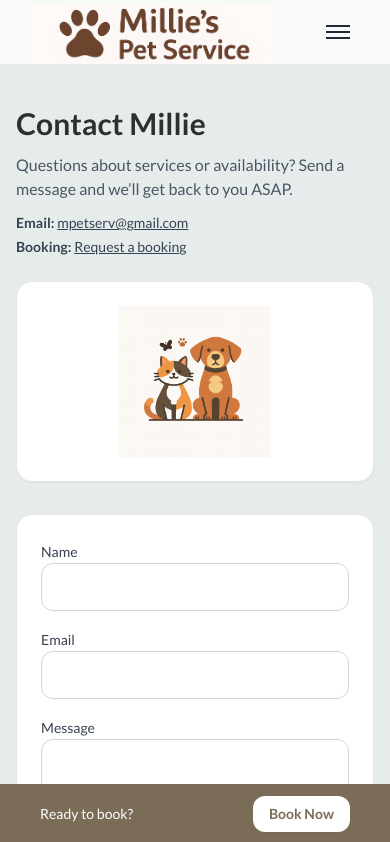
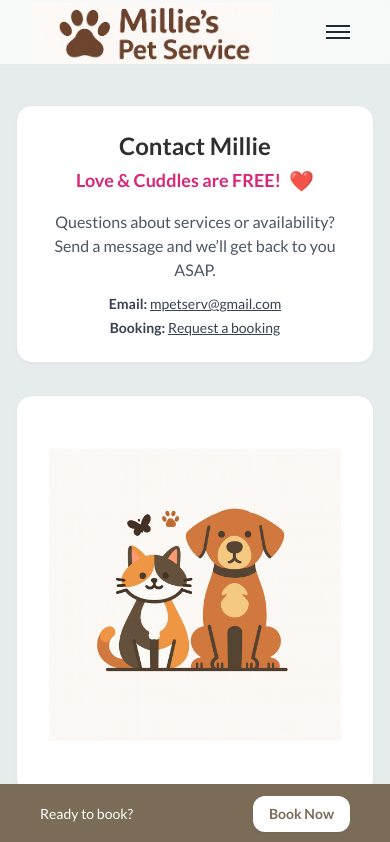
Before and after one commit to bbeare22/millies-pet-service, a Next.js app: page /contact in a window 390 px wide. Shown: the top 842 px of the page. Built offline with nearby package versions, Linux system fonts and the light colour scheme.

Commit message:
feat(contact): add slogan + animated heart and responsive layout

```diff
--- a/app/api/book/route.ts
+++ b/app/api/book/route.ts
@@ -1,5 +1,6 @@
 import { NextResponse } from 'next/server';
 import { PrismaClient } from '@prisma/client';
+
 
 const prisma = new PrismaClient();
 
--- a/app/api/bookings/route.ts
+++ b/app/api/bookings/route.ts
@@ -1,5 +1,6 @@
 import { NextResponse } from 'next/server';
 import { PrismaClient } from '@prisma/client';
+
 
 const prisma = new PrismaClient();
 
--- a/app/contact/page.tsx
+++ b/app/contact/page.tsx
@@ -1,5 +1,5 @@
-
 import Image from 'next/image';
+import contactHero from '@/public/images/contact-hero.png';
 
 export const metadata = {
   title: 'Contact',
@@ -9,16 +9,25 @@ export const metadata = {
 export default function ContactPage() {
   return (
     <div className="py-10 space-y-8">
-      {/* Hero */}
-      <section className="grid gap-6 md:grid-cols-5 items-center">
-        {/* Text */}
-        <div className="md:col-span-2 space-y-3">
-          <h1 className="text-3xl font-bold">Contact Millie</h1>
-          <p className="text-gray-600">
+      {/* Contact Details on Top */}
+      <section className="card text-center md:text-left">
+        <h1 className="text-2xl font-bold mb-1">Contact Millie</h1>
+
+        {/* Slogan with animated heart */}
+        <p className="text-pink-600 font-semibold text-lg mb-4 flex items-center justify-center md:justify-start gap-2">
+          Love &amp; Cuddles are FREE!
+          <span
+            aria-hidden="true"
+            className="inline-block animate-pulse text-red-500 text-xl"
+          >
+            ❤️
+          </span>
+        </p>
+
+        <p className="text-gray-600 mb-3">
           Questions about services or availability? Send a message and we’ll get back to you ASAP.
         </p>
-
-          <ul className="mt-4 space-y-1 text-sm text-gray-700">
+        <ul className="space-y-1 text-sm text-gray-700">
           <li>
             <span className="font-semibold">Email:</span>{' '}
             <a className="underline hover:no-underline" href="mailto:mpetserv@gmail.com">
@@ -30,29 +39,28 @@ export default function ContactPage() {
             <a className="underline hover:no-underline" href="/book">Request a booking</a>
           </li>
         </ul>
-        </div>
+      </section>
 
-        {/* Image */}
-        <div className="md:col-span-3">
-          <div className="relative aspect-[16/9] w-full overflow-hidden rounded-2xl border border-gray-200 bg-white shadow-sm">
+      {/* Photo + Form side by side */}
+      <section className="grid gap-6 md:grid-cols-2 items-stretch">
+        {/* Illustration */}
+        <div className="relative w-full h-[400px] overflow-hidden rounded-2xl border border-gray-200 bg-white shadow-sm flex items-center justify-center">
           <Image
-              src="/images/contact-hero.png"
+            src={contactHero}
             alt="Friendly dog and cat illustration"
             fill
             priority
-              sizes="(max-width: 768px) 100vw, 60vw"
-              className="object-contain p-6"
+            sizes="(max-width: 768px) 100vw, 50vw"
+            className="object-contain p-8"
           />
         </div>
-        </div>
-      </section>
 
-      {/* Contact form (optional – keep or remove if you already have one) */}
-      <section className="card max-w-2xl">
+        {/* Message form */}
+        <div className="card flex flex-col justify-between h-full">
           <form
-          action="https://formspree.io/f/your-endpoint" // replace or wire to your API if you like
+            action="https://formspree.io/f/your-endpoint"
             method="POST"
-          className="space-y-4"
+            className="space-y-4 flex-grow"
           >
             <div className="grid gap-4 sm:grid-cols-2">
               <div>
@@ -67,11 +75,12 @@ export default function ContactPage() {
 
             <div>
               <label htmlFor="message" className="label">Message</label>
-            <textarea id="message" name="message" rows={5} className="input" required />
+              <textarea id="message" name="message" rows={6} className="input" required />
             </div>
 
             <button className="btn w-full sm:w-auto" type="submit">Send Message</button>
           </form>
+        </div>
       </section>
     </div>
   );
--- a/lib/prisma.ts
+++ b/lib/prisma.ts
@@ -1,11 +1,11 @@
-import { PrismaClient } from "@prisma/client";
+import { PrismaClient } from '@prisma/client';
 
-const globalForPrisma = global as unknown as { prisma: PrismaClient };
+const globalForPrisma = globalThis as unknown as { prisma?: PrismaClient };
 
 export const prisma =
-  globalForPrisma.prisma ||
+  globalForPrisma.prisma ??
   new PrismaClient({
-    log: ['error', 'warn']
+    log: ['error'],
   });
 
 if (process.env.NODE_ENV !== 'production') globalForPrisma.prisma = prisma;
```
Lines whose indentation alone changed are shown as unchanged.
